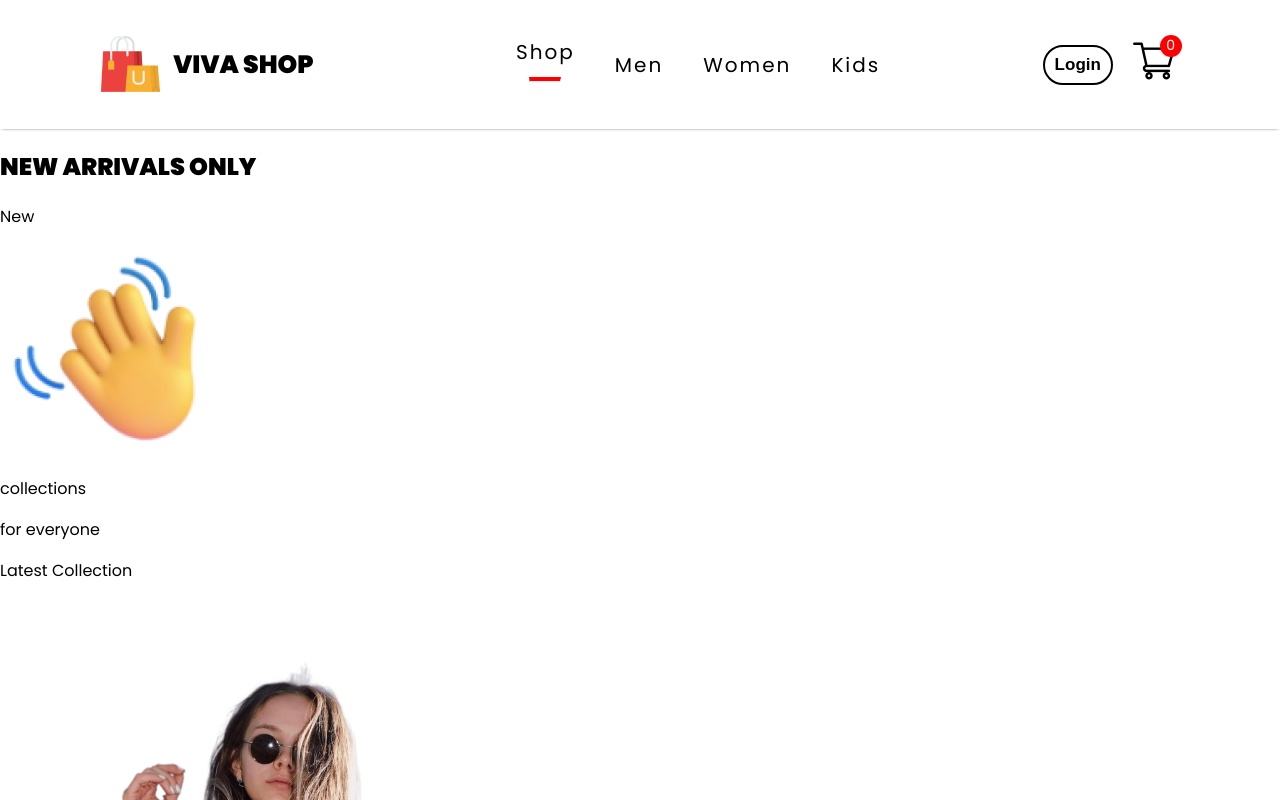
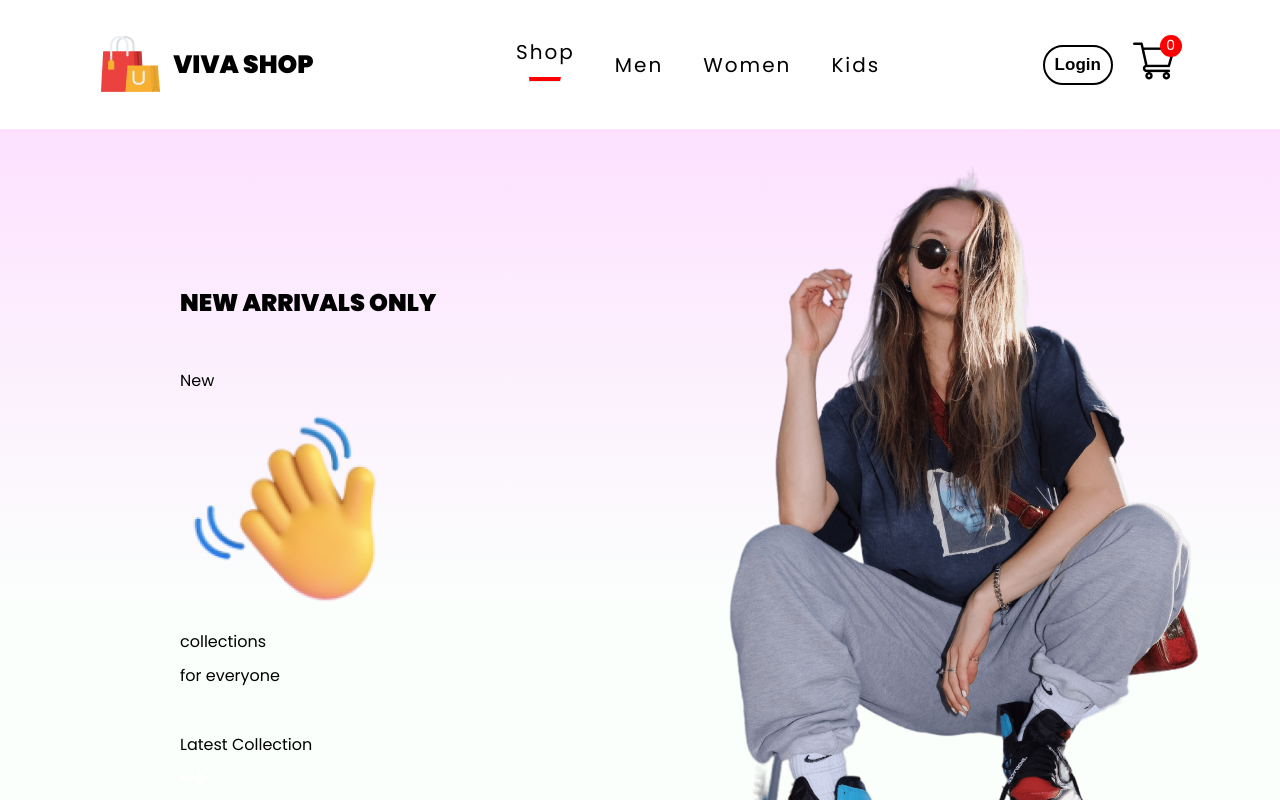
Before and after one commit to mariegrace31/viva_shop, a React (Create React App) app: page / in a window 1280 px wide. Shown: the top 800 px of the page. Built offline with nearby package versions, Linux system fonts and the light colour scheme.

Commit message:
Style the hero icon

```diff
--- a/src/Components/Hero/Hero.css
+++ b/src/Components/Hero/Hero.css
@@ -0,0 +1,15 @@
+.hero {
+  height: 100vh;
+  background: linear-gradient(180deg, #fde1ff, #e1ffea22 60%);
+  display: flex;
+}
+
+.hero-left {
+  flex: 1;
+  display: flex;
+  flex-direction: column;
+  justify-content: center;
+  gap: 20px;
+  padding-left: 180px;
+  line-height: 1.1;
+}
```
